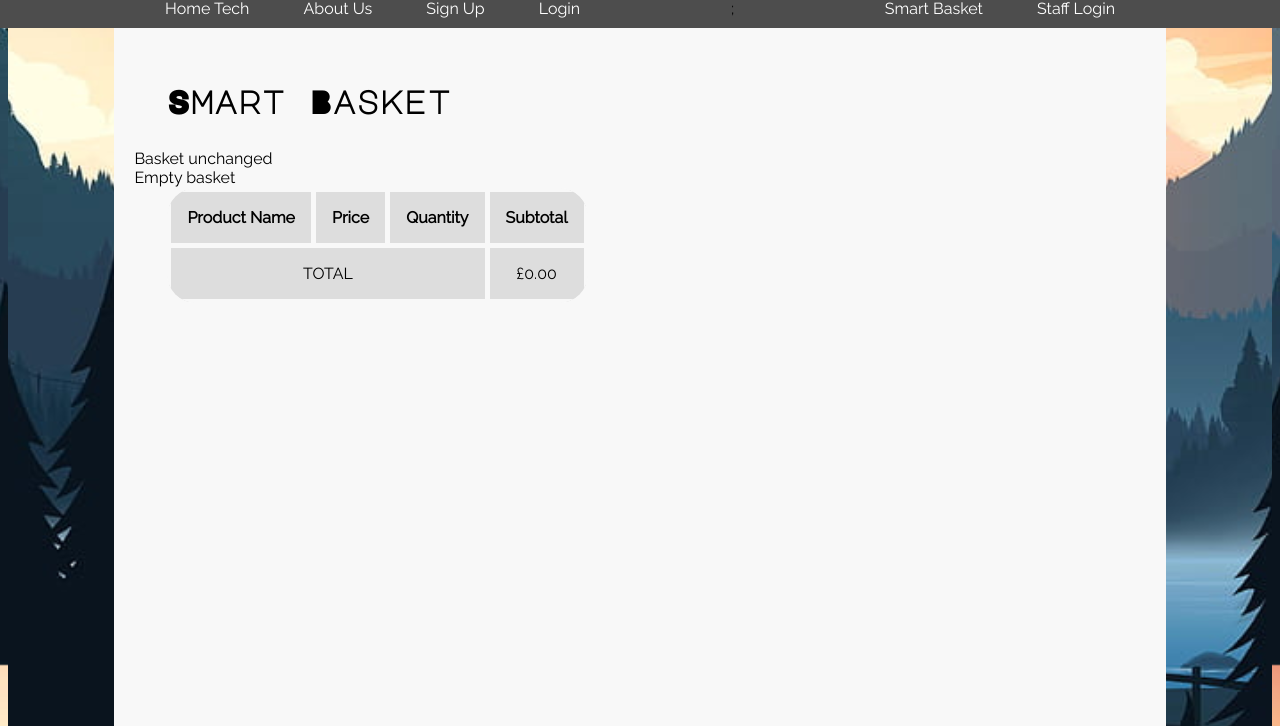
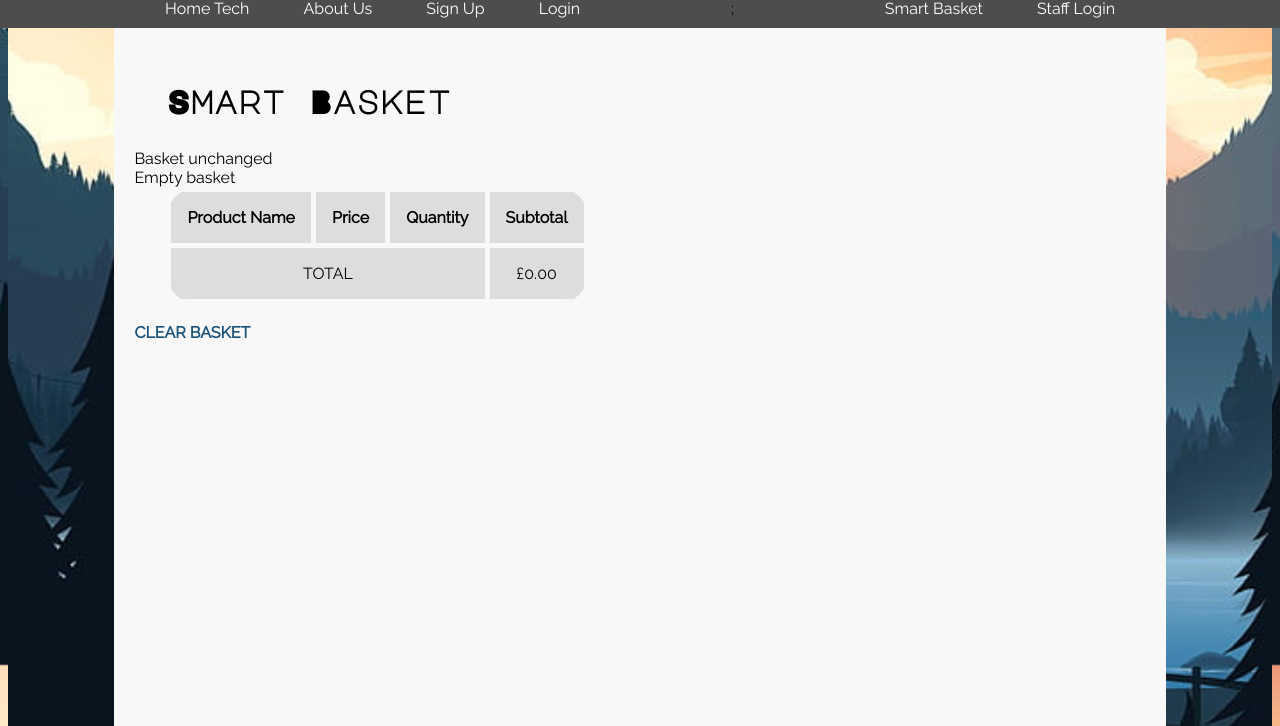
Before and after one commit to Judinus10/homteqWebApplication, a PHP site: page /basket.php in a window 1280 px wide. Shown: the part 135-861 px from the top of the page. Run offline with PHP 8.4, Linux system fonts and the light colour scheme.

Commit message:
added link for clear basket

```diff
--- a/basket.php
+++ b/basket.php
@@ -84,6 +84,8 @@ echo "</table>";
 //     echo "<p>Your basket is empty</p>";
 // }
 
+echo "<br><p><a href='clearbasket.php'>CLEAR BASKET</a></p>";
+
 include("footfile.html");
 echo "</body>";
 ?>
```
